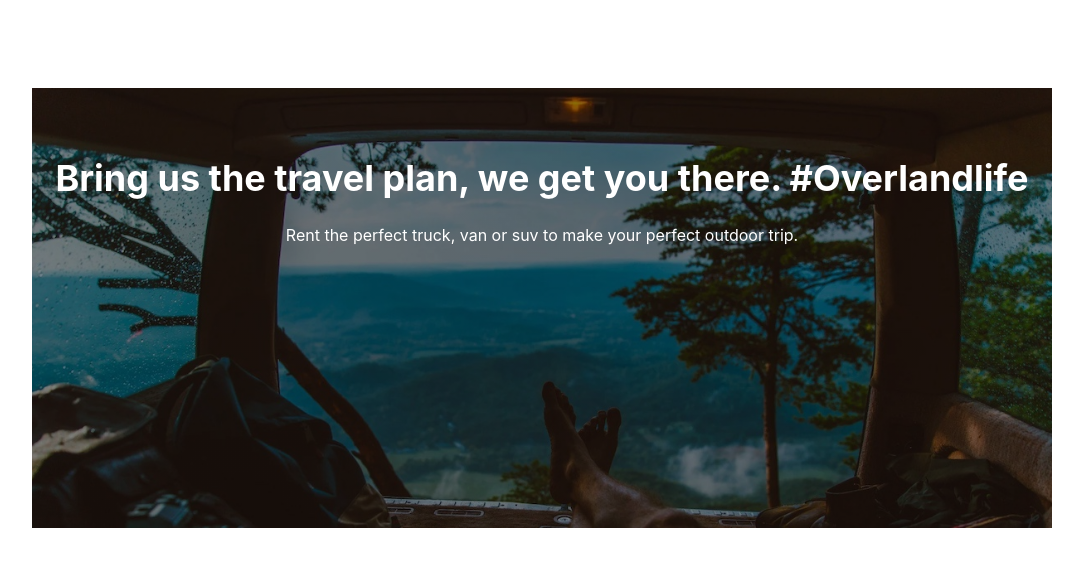
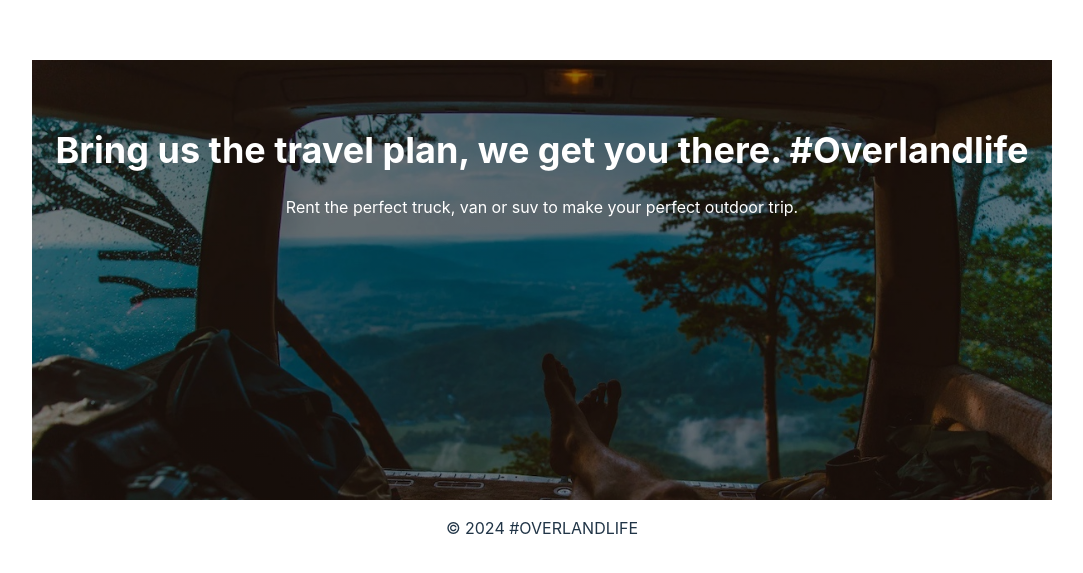
Before and after one commit to lokeam/overlandlife, a React (Vite) app: page / in a window 1280 px wide. Shown: the part 157-730 px from the top of the page, without its empty margins (98-1181 px from the left). Built offline with nearby package versions, Linux system fonts and the light colour scheme; what miragejs would draw is missing.

Commit message:
feat: add footer

```diff
--- a/src/App.jsx
+++ b/src/App.jsx
@@ -11,6 +11,7 @@ import Dashboard from './pages/Host/Dashboard';
 import Income from './pages/Host/Income';
 import Reviews from './pages/Host/Reviews';
 import RigsDetail from './pages/Rigs/RigsDetail';
+
 
 import './App.css'
 
--- /dev/null
+++ b/src/components/Footer.jsx
@@ -0,0 +1,9 @@
+import React from 'react';
+
+export default function Footer() {
+  return (
+    <footer>
+      <p>&#169; 2024 #OVERLANDLIFE</p>
+    </footer>
+  );
+}
--- a/src/components/Layout.jsx
+++ b/src/components/Layout.jsx
@@ -1,12 +1,14 @@
 import React from "react";
 import Header from "./Header";
 import { Outlet } from "react-router-dom";
+import Footer from "./Footer";
 
 export default function Layout () {
   return (
     <>
       <Header />
       <Outlet />
+      <Footer />
     </>
   )
 }
```
